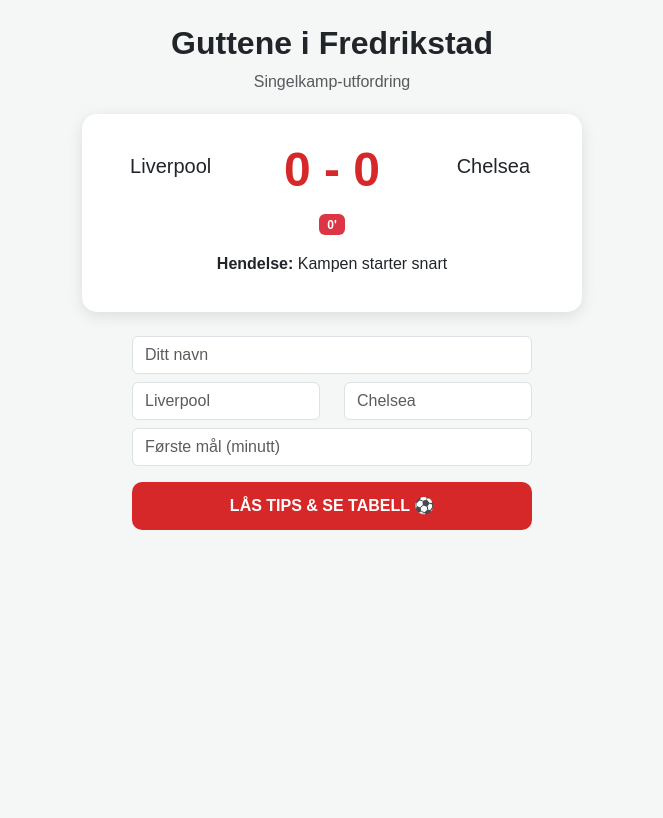
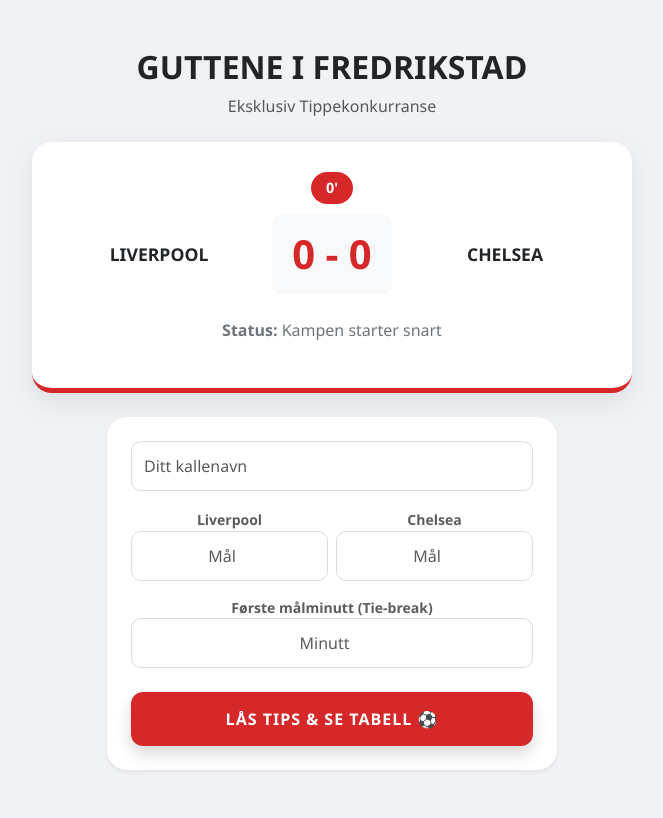
Before and after one commit to claseasybranding-ops/matchday-demo, a Flask app: page / in a window 1280 px wide. Shown: the whole page, without its empty margins (308-971 px from the left). Before the commit the page ends 530 px from the top, so only its background shows below. Run offline with Flask 3, Linux system fonts and the light colour scheme.

Commit message:
Update index.html

```diff
--- a/templates/index.html
+++ b/templates/index.html
@@ -6,35 +6,48 @@
     <title>MatchDay Fredrikstad</title>
     <link href="https://cdn.jsdelivr.net/npm/bootstrap@5.3.0/dist/css/bootstrap.min.css" rel="stylesheet">
     <style>
-        body { background: #f4f7f6; font-family: sans-serif; }
-        .match-card { background: white; border-radius: 15px; box-shadow: 0 4px 15px rgba(0,0,0,0.1); padding: 20px; margin-top: 20px; }
-        .score { font-size: 3rem; font-weight: bold; color: #d62828; }
-        .btn-primary { background: #d62828; border: none; padding: 12px; border-radius: 10px; font-weight: bold; }
+        body { background: #f0f2f5; font-family: 'Segoe UI', sans-serif; }
+        .match-container { background: white; border-radius: 20px; box-shadow: 0 10px 30px rgba(0,0,0,0.08); padding: 30px; margin-top: 20px; border-bottom: 5px solid #d62828; }
+        .team-name { font-weight: 700; font-size: 1.1rem; text-transform: uppercase; }
+        .score-box { background: #f8f9fa; border-radius: 10px; padding: 10px 20px; font-size: 2.5rem; font-weight: 800; color: #d62828; min-width: 120px; display: inline-block; }
+        .minute-badge { background: #d62828; color: white; padding: 5px 15px; border-radius: 50px; font-size: 0.9rem; font-weight: bold; margin-bottom: 10px; display: inline-block; }
+        .form-control { border-radius: 10px; padding: 12px; border: 1px solid #ddd; }
+        .btn-action { background: #d62828; color: white; border: none; padding: 15px; border-radius: 12px; font-weight: 800; text-transform: uppercase; letter-spacing: 1px; transition: 0.3s; }
+        .btn-action:hover { background: #a51d1d; transform: translateY(-2px); }
     </style>
 </head>
 <body>
-    <div class="container text-center">
-        <h2 class="mt-4 fw-bold">Guttene i Fredrikstad</h2>
-        <p class="text-muted">Singelkamp-utfordring</p>
+    <div class="container text-center mb-5">
+        <h2 class="mt-5 fw-bold text-dark">GUTTENE I FREDRIKSTAD</h2>
+        <p class="text-muted mb-4">Eksklusiv Tippekonkurranse</p>
 
-        <div class="match-card mx-auto" style="max-width: 500px;">
-            <div class="row align-items-center">
-                <div class="col"><h5>{{ s.h_navn }}</h5></div>
-                <div class="col"><span class="score">{{ s.h_score }} - {{ s.b_score }}</span></div>
-                <div class="col"><h5>{{ s.b_navn }}</h5></div>
+        <div class="match-container mx-auto" style="max-width: 600px;">
+            <div class="minute-badge">{{ s.minutt }}</div>
+            <div class="d-flex justify-content-between align-items-center">
+                <div style="flex: 1;" class="team-name">{{ s.h_navn }}</div>
+                <div style="flex: 0 0 auto;" class="score-box mx-3">{{ s.h_score }} - {{ s.b_score }}</div>
+                <div style="flex: 1;" class="team-name">{{ s.b_navn }}</div>
             </div>
-            <div class="badge bg-danger mt-2">{{ s.minutt }}</div>
-            <p class="mt-3"><strong>Hendelse:</strong> {{ s.hendelse }}</p>
+            <p class="mt-4 text-secondary italic"><strong>Status:</strong> {{ s.hendelse }}</p>
         </div>
 
-        <div class="mt-4 mx-auto" style="max-width: 400px;">
-            <input type="text" id="navn" class="form-control mb-2" placeholder="Ditt navn">
-            <div class="row mb-2">
-                <div class="col"><input type="number" id="h_tips" class="form-control" placeholder="{{ s.h_navn }}"></div>
-                <div class="col"><input type="number" id="b_tips" class="form-control" placeholder="{{ s.b_navn }}"></div>
+        <div class="mt-4 mx-auto" style="max-width: 450px;">
+            <div class="card p-4 border-0 shadow-sm" style="border-radius: 20px;">
+                <input type="text" id="navn" class="form-control mb-3" placeholder="Ditt kallenavn">
+                <div class="row g-2 mb-3">
+                    <div class="col-6">
+                        <label class="small fw-bold text-muted">{{ s.h_navn }}</label>
+                        <input type="number" id="h_tips" class="form-control text-center" placeholder="Mål">
+                    </div>
+                    <div class="col-6">
+                        <label class="small fw-bold text-muted">{{ s.b_navn }}</label>
+                        <input type="number" id="b_tips" class="form-control text-center" placeholder="Mål">
+                    </div>
+                </div>
+                <label class="small fw-bold text-muted">Første målminutt (Tie-break)</label>
+                <input type="number" id="gg" class="form-control mb-4 text-center" placeholder="Minutt">
+                <button onclick="sendTips()" class="btn btn-action w-100 shadow">LÅS TIPS & SE TABELL ⚽</button>
             </div>
-            <input type="number" id="gg" class="form-control mb-3" placeholder="Første mål (minutt)">
-            <button onclick="sendTips()" class="btn btn-primary w-100">LÅS TIPS & SE TABELL ⚽</button>
         </div>
     </div>
 
@@ -46,11 +59,15 @@
                 b: document.getElementById('b_tips').value,
                 gg: document.getElementById('gg').value
             };
+            if(!data.navn) { alert('Du må skrive navnet ditt!'); return; }
             fetch('/send_tips', {
                 method: 'POST',
                 headers: {'Content-Type': 'application/json'},
                 body: JSON.stringify(data)
-            }).then(() => alert('Tips lagret! Lykke til!'));
+            }).then(() => {
+                alert('Takk, ' + data.navn + '! Ditt tips er registrert.');
+                window.location.reload();
+            });
         }
     </script>
 </body>
```
